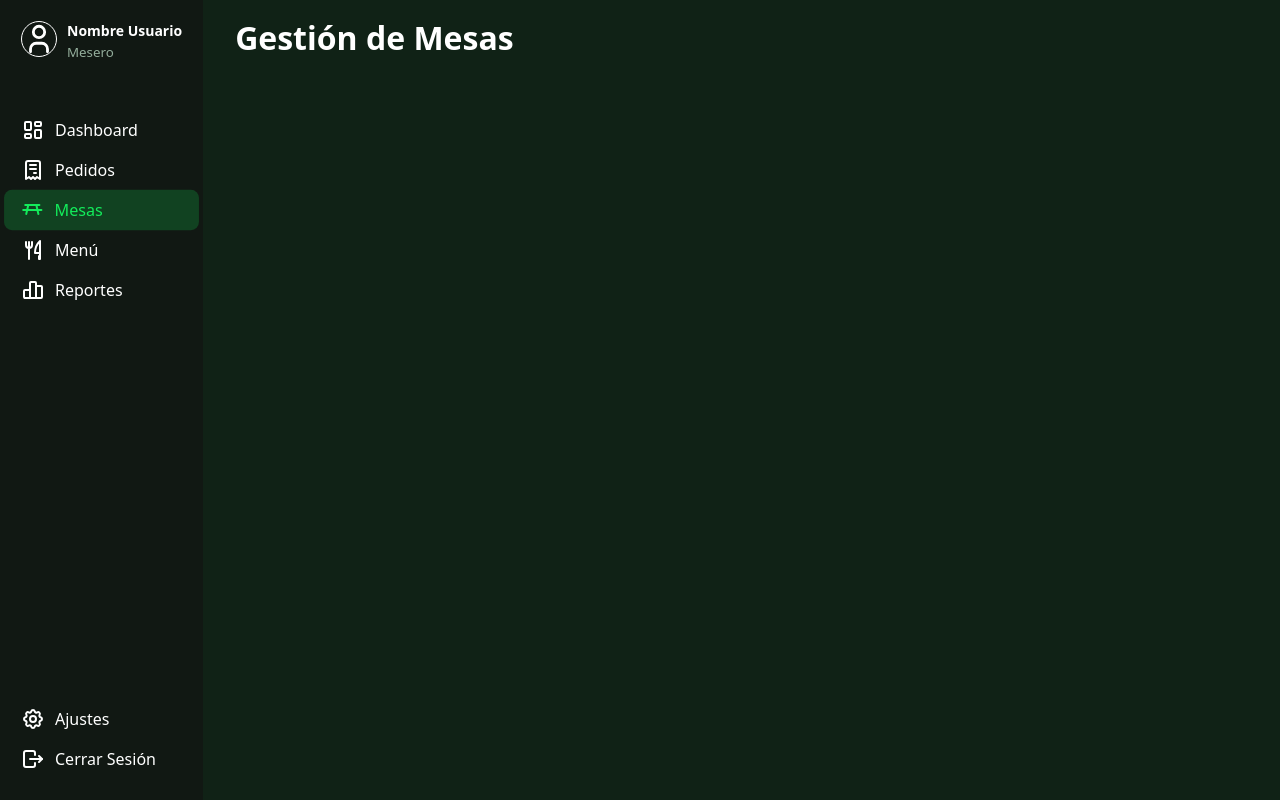
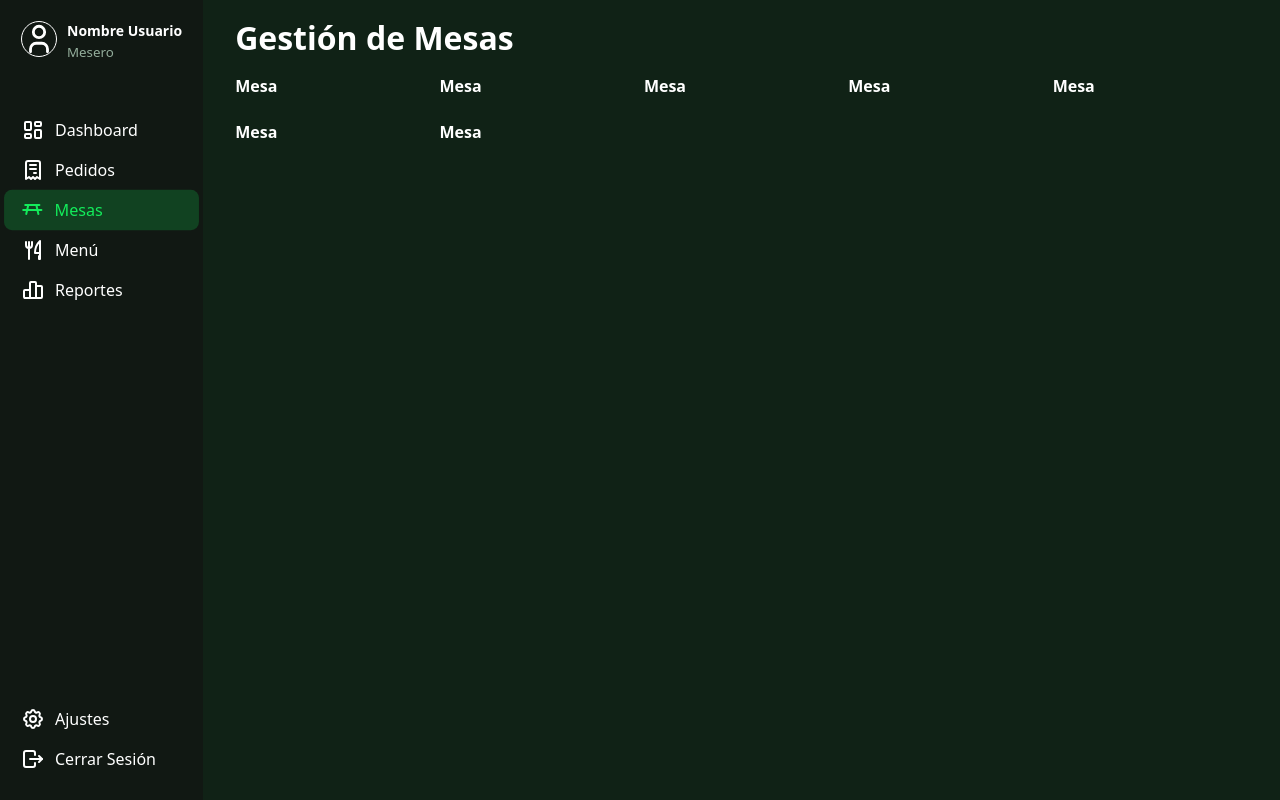
Before and after one commit to Nicolas-Lastra/gastro-manager, a React (Vite) app: page /table-management in a window 1280 px wide. Built offline with nearby package versions, Linux system fonts and the light colour scheme.

Commit message:
tables.json fetch added. The TableCard component is now used to map the information from each table.

```diff
--- a/src/pages/TableManagement.jsx
+++ b/src/pages/TableManagement.jsx
@@ -1,9 +1,42 @@
+import { useState } from "react"
+import { useEffect } from "react"
+import TableCard from "../components/TableCard"
+
 export default function TableManagement() {
+
+    const [loading, setLoading] = useState(true)
+    const [tables, setTables] = useState([])
+
+    useEffect(() => {
+        async function fetchTables() {
+            try {
+                setLoading(true)
+                const response = await fetch('./tables.json')
+                const json = await response.json()
+
+                setTables(json.tables)
+
+                setLoading(false)
+            } catch(error) {
+                console.error('Error fetching tables: ', error)
+            } finally {
+                setLoading(false)
+            }
+        }
+
+        fetchTables()
+    }, [])
 
     return(
         <main>
             <meta name="description" content="Edita tus mesas, cantidad de clientes, delivery y más." />
             <h1>Gestión de Mesas</h1>
+            {loading && <small>Cargando</small>}
+            <div className="tables-container">
+                {tables.map((table) => (
+                    <TableCard key={`table-${table.id}`} table={table}/>
+                ))}
+            </div>
         </main>
     )
 }
```
